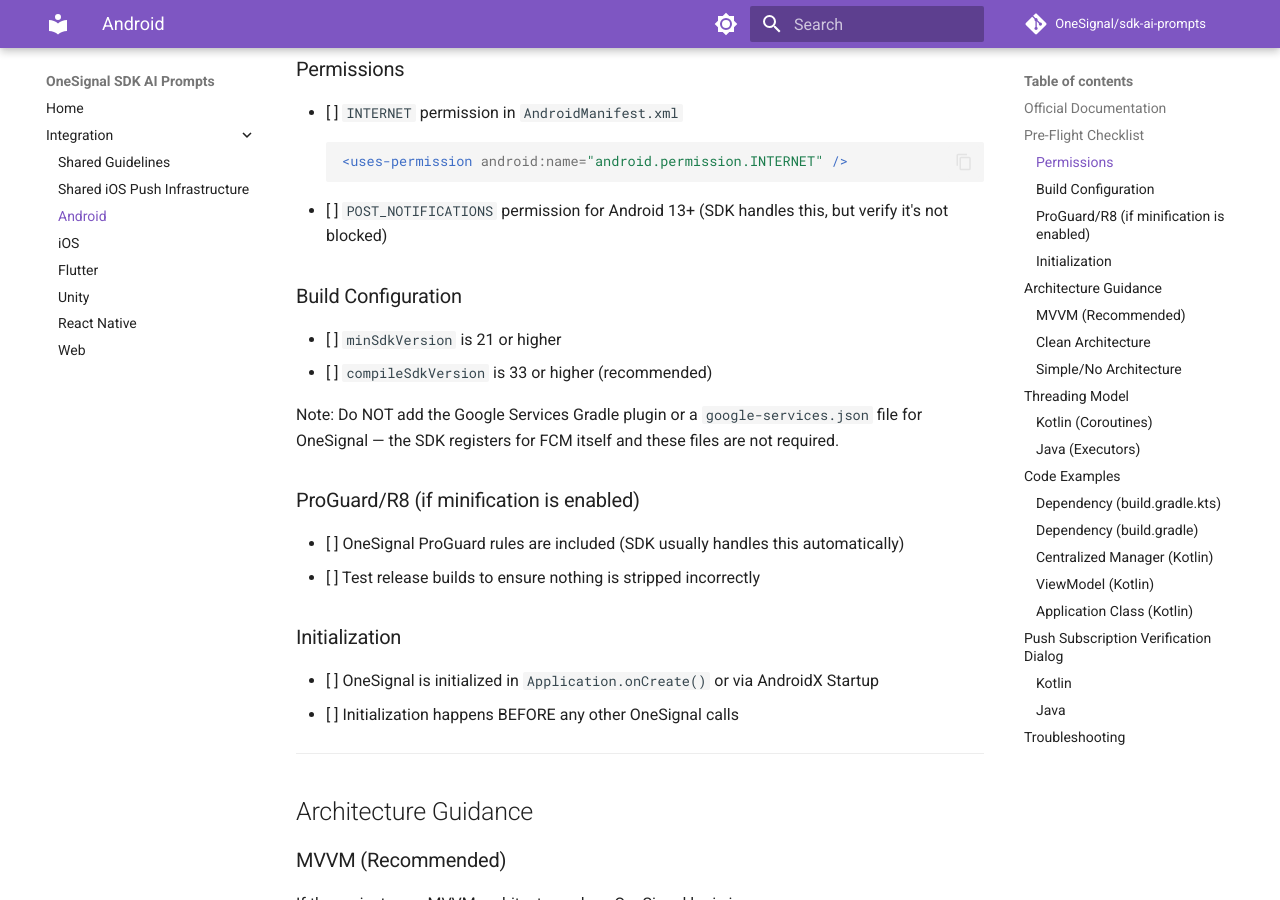
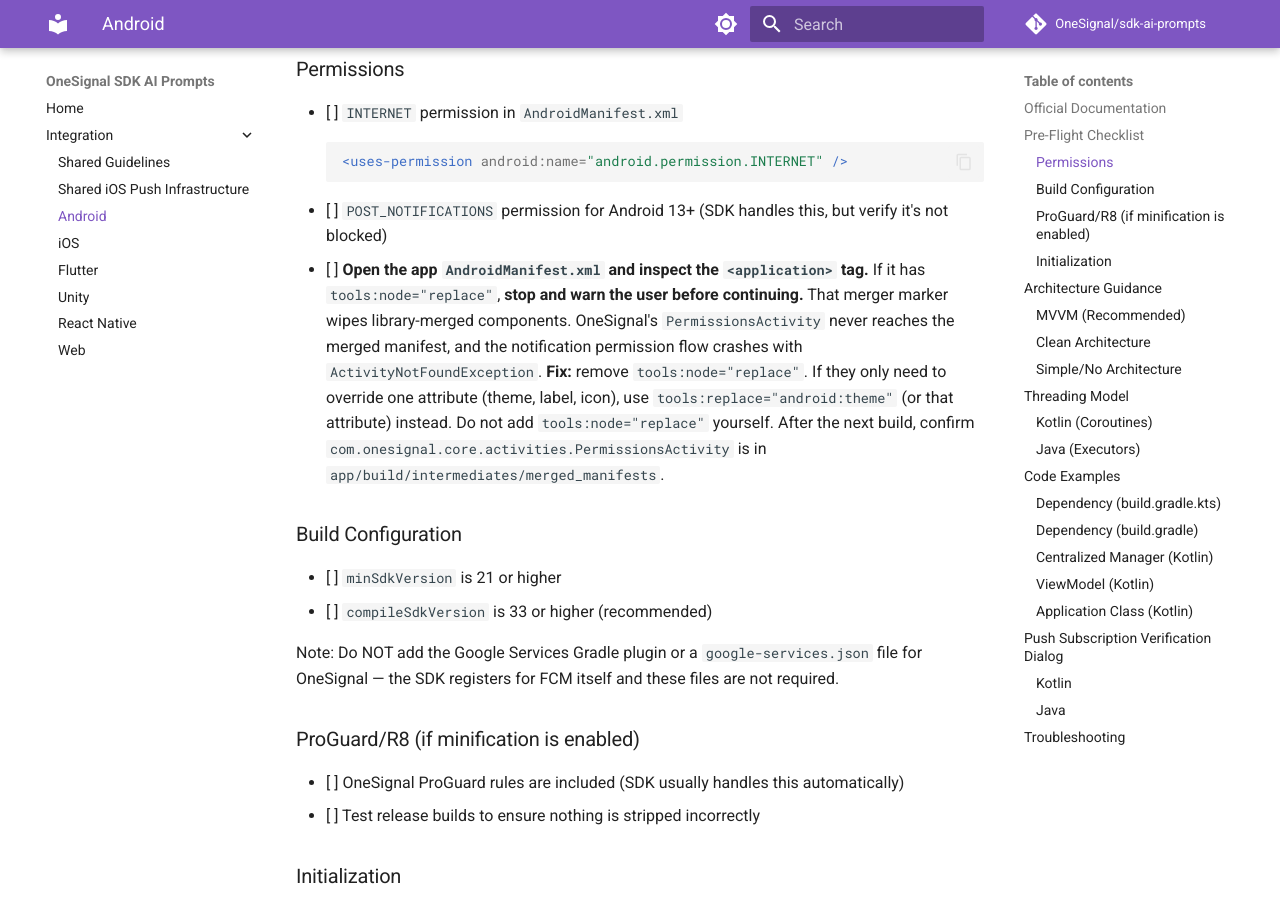
Before and after one commit to OneSignal/sdk-ai-prompts, an MkDocs documentation site: the page built from docs/android/integrate.md, in a window 1280 px wide and 900 px high, scrolled down 444 px. Built offline with MkDocs 1.6.1 and Material for MkDocs 9.7.7, drawn with Linux system fonts in a browser that asks for light colours; comment, search, counter and statistics services are not loaded; some of the changed text lies outside the part shown.

Commit message:
Instruct Android agents to check the manifest for tools:node=replace. (#22)
That marker drops PermissionsActivity and crashes the notification permission flow. Warn, then switch the host to tools:replace for a single attribute.

Co-authored-by: AR Abdul Azeez <abdul@onesignal.com>
Co-authored-by: Cursor <cursoragent@cursor.com>

````diff
--- a/docs/android/integrate.md
+++ b/docs/android/integrate.md
@@ -19,6 +19,8 @@ Before considering the integration complete, verify ALL of the following:
   <uses-permission android:name="android.permission.INTERNET" />
   ```
 - [ ] `POST_NOTIFICATIONS` permission for Android 13+ (SDK handles this, but verify it's not blocked)
+- [ ] **Open the app `AndroidManifest.xml` and inspect the `<application>` tag.** If it has `tools:node="replace"`, **stop and warn the user before continuing.** That merger marker wipes library-merged components. OneSignal's `PermissionsActivity` never reaches the merged manifest, and the notification permission flow crashes with `ActivityNotFoundException`.
+  **Fix:** remove `tools:node="replace"`. If they only need to override one attribute (theme, label, icon), use `tools:replace="android:theme"` (or that attribute) instead. Do not add `tools:node="replace"` yourself. After the next build, confirm `com.onesignal.core.activities.PermissionsActivity` is in `app/build/intermediates/merged_manifests`.
 
 ### Build Configuration
 
@@ -388,5 +390,6 @@ public static void showIntegrationCompleteDialog(Context context) {
 | Push not received | Check notification permission and that the App ID matches the project; confirm internet connectivity |
 | Duplicate subscriptions after re-test | Do not clear app data or uninstall/reinstall to re-verify — relaunch preserving storage (see shared guidelines) |
 | Permission denied | Ensure `POST_NOTIFICATIONS` is requested on Android 13+ |
+| `ActivityNotFoundException` for `PermissionsActivity` | Open the app `AndroidManifest.xml`. If `<application>` has `tools:node="replace"`, warn the user: that drops OneSignal's `PermissionsActivity` and crashes the notification permission flow. Remove `tools:node="replace"`. Override one attribute with `tools:replace` instead. Confirm `com.onesignal.core.activities.PermissionsActivity` is in the merged manifest. |
 | Initialization failed | Verify App ID is correct and internet permission is granted |
 | ProGuard issues | Check OneSignal rules are not being stripped |
````
Also changed, not shown: docs/android/ai-prompt.md (+3 -0 lines).
